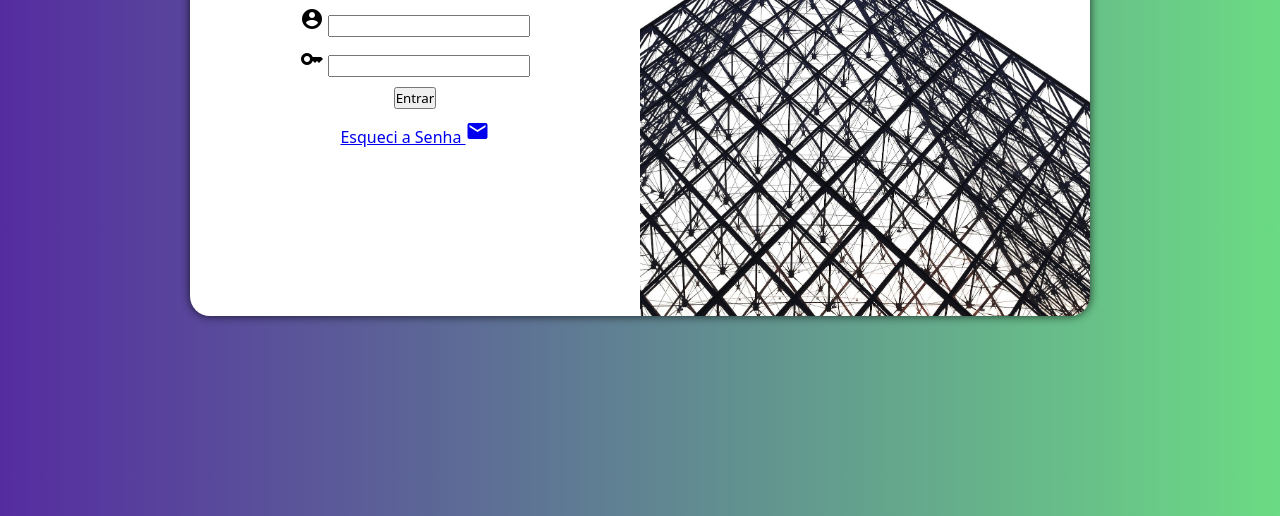
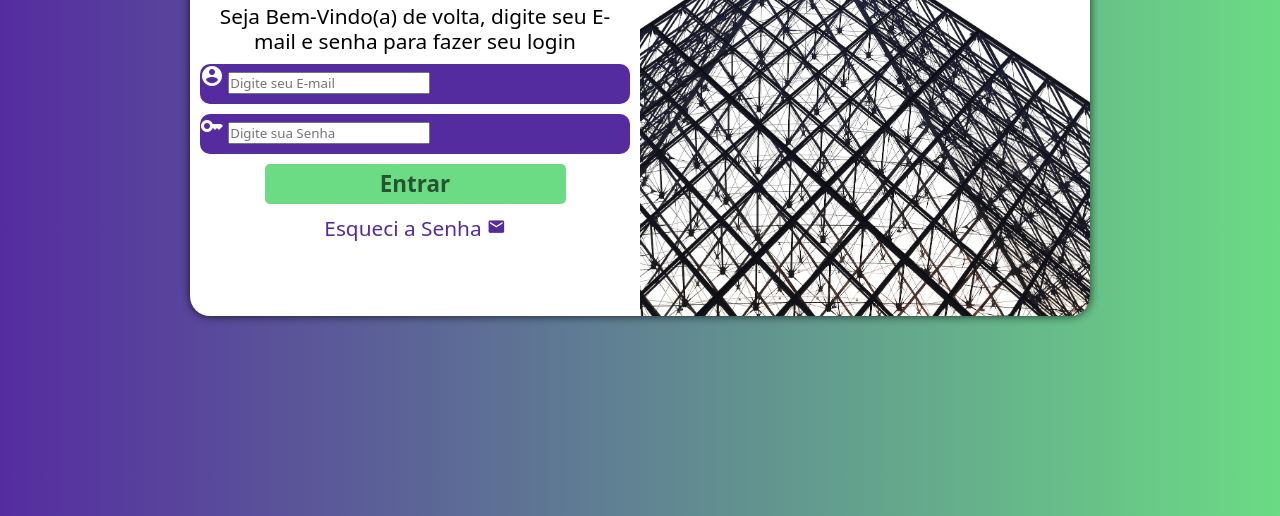
Before and after one commit to Robson-Lima-Jr/projeto-login-estudonauta, a plain HTML site: page index.html in a window 1280 px wide. Shown: the part 284-800 px from the top of the page. Drawn offline with Linux system fonts and the light colour scheme.

Commit message:
Desafio 15: cap26aula04 concluida

```diff
--- a/index.html
+++ b/index.html
@@ -19,22 +19,22 @@
             </div>
             <div id="formulario">
                 <h1>Login</h1>
-                <p>Seja Bem-Vindo(a) de volta, digite seu usuário e senha para fazer seu login</p>
+                <p>Seja Bem-Vindo(a) de volta, digite seu E-mail e senha para fazer seu login</p>
                 <form action="" method="post" autocomplete="on">
                     <div class="areaForm">
                         <label for="idmail"> <span class="material-icons">
                             account_circle
                         </span></label>
-                        <input type="email" name="mail" id="idmail" required autocomplete="on" maxlength="30">
+                        <input type="email" name="mail" id="idmail" required placeholder="Digite seu E-mail" autocomplete="on" maxlength="30">
                     </div>
                     <div class="areaForm">
                         <label for="idpassword"> <span class="material-icons">
                             key
                         </span></label>
-                        <input type="password" name="password" id="idpassword" required minlength="8" maxlength="20">
+                        <input type="password" name="password" id="idpassword" required placeholder="Digite sua Senha" minlength="8" maxlength="20">
                     </div>
                     <input type="submit" value="Entrar" id="submit">
-                    <a href="forget.html" id="btnForget">Esqueci a Senha <span class="material-icons">
+                    <a href="forget.html">Esqueci a Senha <span class="material-icons" id="btnForget">
                         mail
                     </span></a>
                 </form>
--- a/style/medias.css
+++ b/style/medias.css
@@ -7,7 +7,9 @@
 
 
 @media screen and (min-width: 768px) and (max-width: 992px) {
-    html , body {
+
+    html,
+    body {
         background-image: linear-gradient(to top, var(--cor1), var(--cor2));
     }
 
@@ -27,10 +29,33 @@
         float: right;
         width: 60%;
     }
+
+    #formulario>h1 {
+        font-size: 2em;
+        margin: 20px 0px 10px 0px;
+    }
+
+    #formulario p {
+        font-size: 1.2em;
+    }
+
+    form > input[type="submit"] {
+        background-color: #6bdb84;
+        width: 70%;
+        height: 40px;
+        font-size: 1.4em;
+    }
+
+    form > a {
+        background-color: white;
+        font-size: 1.3em;
+    }
 }
 
 @media screen and (min-width: 992px) {
-    html, body {
+
+    html,
+    body {
         background-image: linear-gradient(to left, var(--cor1), var(--cor2));
     }
 
@@ -40,14 +65,35 @@
         background-color: white;
     }
 
-    #telaLogin > #imagem {
+    #telaLogin>#imagem {
         float: right;
         width: 50%;
         height: 100%;
     }
 
-    #telaLogin > #formulario {
+    #telaLogin>#formulario {
         float: left;
         width: 50%;
     }
+
+    #formulario>h1 {
+        font-size: 2.2em;
+        margin: 20px 0px 10px 0px;
+    }
+
+    #formulario p {
+        font-size: 1.3em;
+    }
+
+    form > input[type="submit"] {
+        background-color: #6bdb84;
+        width: 70%;
+        height: 40px;
+        font-size: 1.4em;
+    }
+
+    form > a {
+        background-color: white;
+        font-size: 1.3em;
+    }
 }
--- a/style/style.css
+++ b/style/style.css
@@ -1,7 +1,7 @@
 @charset "Utf-8";
 
 :root {
-    --cor1: #6bdb84;
+    --cor1: #4da560;
     --cor2: #552ca0;
 }
 
@@ -51,34 +51,69 @@ main {
     height: 220px;
 }
 
-#telaLogin > #formulario {
+form {
+    padding: 0px 10px;
+}
+
+#telaLogin>#formulario {
     display: block;
 }
 
-#formulario > h1 {
+#formulario>h1 {
     text-align: center;
+    font-size: 1.8em;
     color: var(--cor2);
 }
 
-div>p {
+#formulario p {
     text-align: center;
     line-height: 1.2em;
-    margin: 10px 0px;
+    padding: 10px;
 }
 
 .areaForm {
     display: block;
-    text-align: center;
+    width: 100%;
+    height: 40px;
     margin-bottom: 10px;
+    background-color: #552ca0;
+    color: white;
+    border-radius: 10px;
 }
 
-#submit {
+form > input[type="submit"] {
+    display: block;
     margin: auto;
-    display: block;
-    margin-bottom: 10px;
+    margin-bottom: 5px;
+    width: 90%;
+    height: 30px;
+    background-color: white;
+    color: #265330;
+    font-weight: bold;
+    font-size: 1.2em;
+    border: none;
+    border-radius: 5px;
 }
 
-#btnForget {
+form > input[type="submit"]:hover {
+    background-color:#265330;
+    color: white;
+}
+
+form > a {
     display: block;
+    margin: auto;
     text-align: center;
+    padding-top: 5px;
+    width: 90%;
+    height: 30px;
+    background-color: var(--cor1);
+    color: var(--cor2);
+    text-decoration: none;
+    font-size: 1.1em;
+    border-radius: 5px;
 }
+
+form > a > #btnForget {
+    font-size: 0.9em;
+}
```
